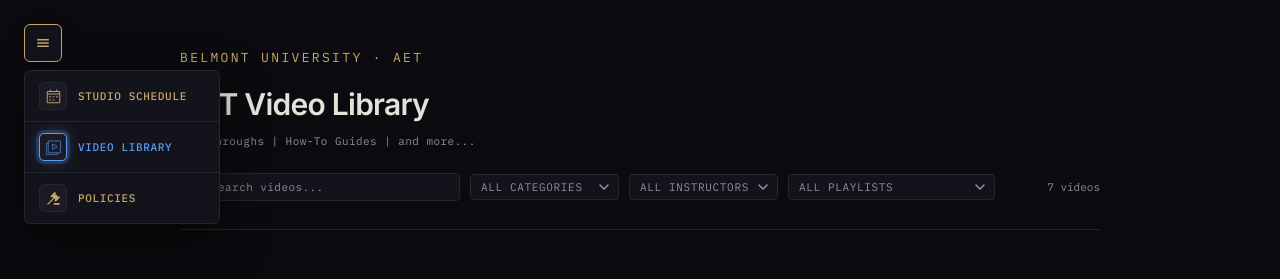
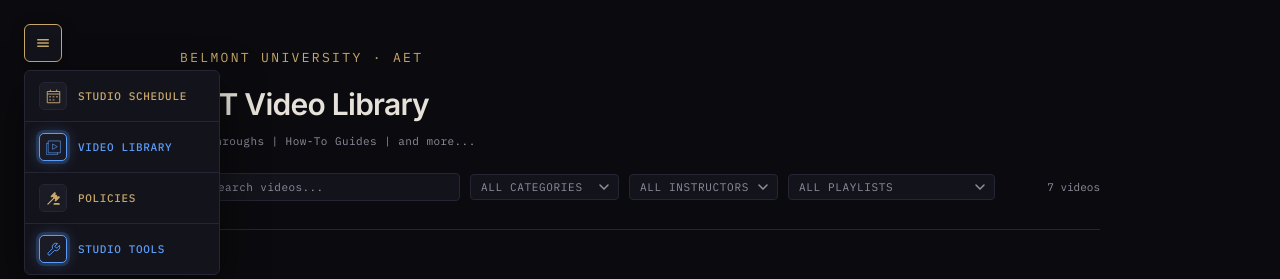
Before and after one commit to bradwintersmusic-cloud/studio-videos, a plain HTML site: page index.html in a window 1280 px wide. Both pictures are taken after a click on the button "Open navigation". Shown: the top 279 px of the page. Drawn offline with Linux system fonts and the light colour scheme.

Commit message:
add tools to nav bar

```diff
--- a/index.html
+++ b/index.html
@@ -641,6 +641,16 @@
       <span class="belmont-nav-link-label">Policies</span>
     </a>
 
+    <!-- Tools -->
+    <a class="belmont-nav-link is-current" data-page="tools" href="https://bradwintersmusic-cloud.github.io/studio-tools/">
+        <span class="belmont-nav-link-icon">
+          <svg xmlns="http://www.w3.org/2000/svg" viewBox="0 0 24 24">
+            <path fill="none" stroke="currentColor" stroke-width="1.5" stroke-linecap="round" stroke-linejoin="round" d="M14.7 6.3a1 1 0 0 0 0 1.4l1.6 1.6a1 1 0 0 0 1.4 0l3.77-3.77a6 6 0 0 1-7.94 7.94l-6.91 6.91a2.12 2.12 0 0 1-3-3l6.91-6.91a6 6 0 0 1 7.94-7.94l-3.76 3.76z"/>
+          </svg>
+        </span>
+        <span class="belmont-nav-link-label">Studio Tools</span>
+      </a>
+
   </nav>
 </div>
 
```
